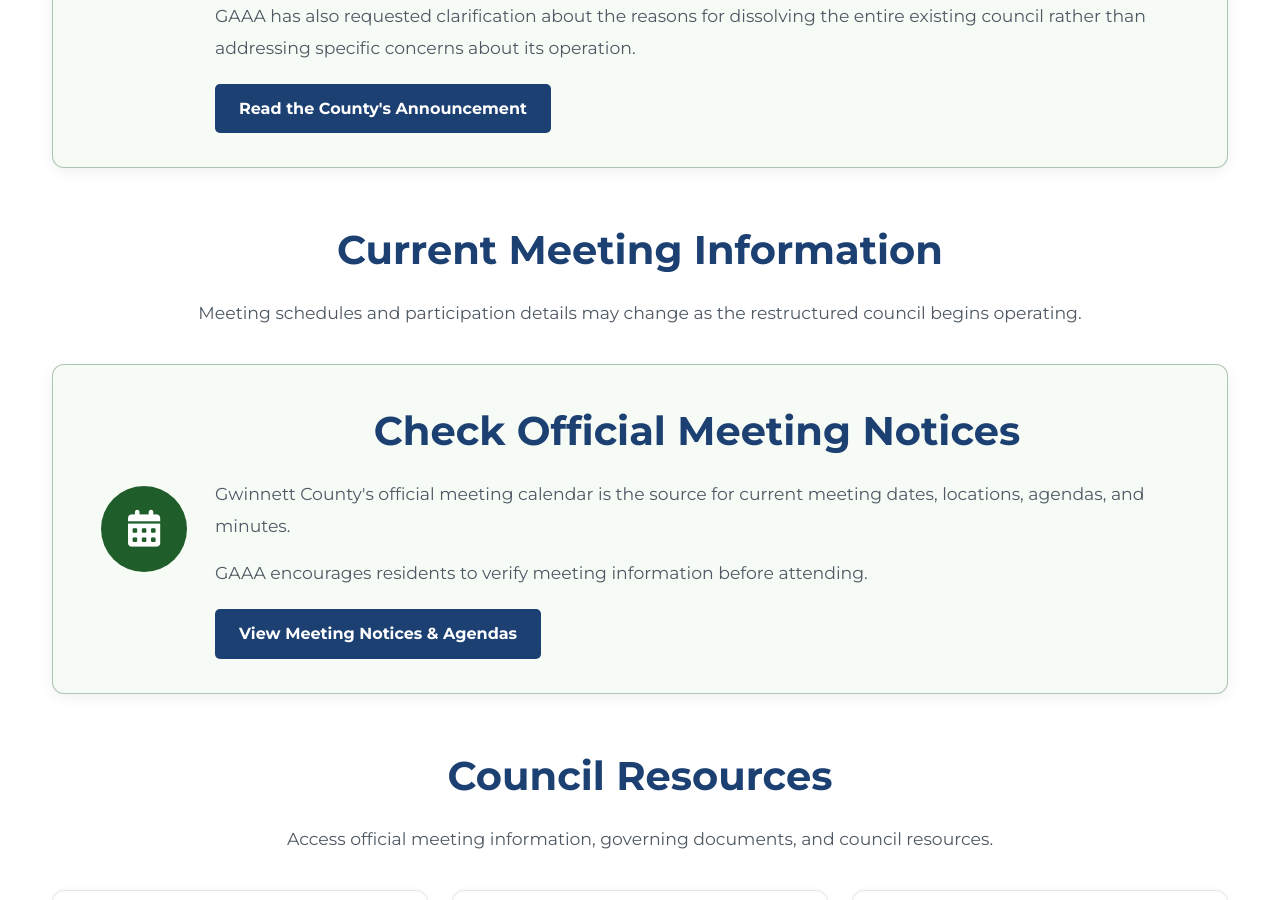
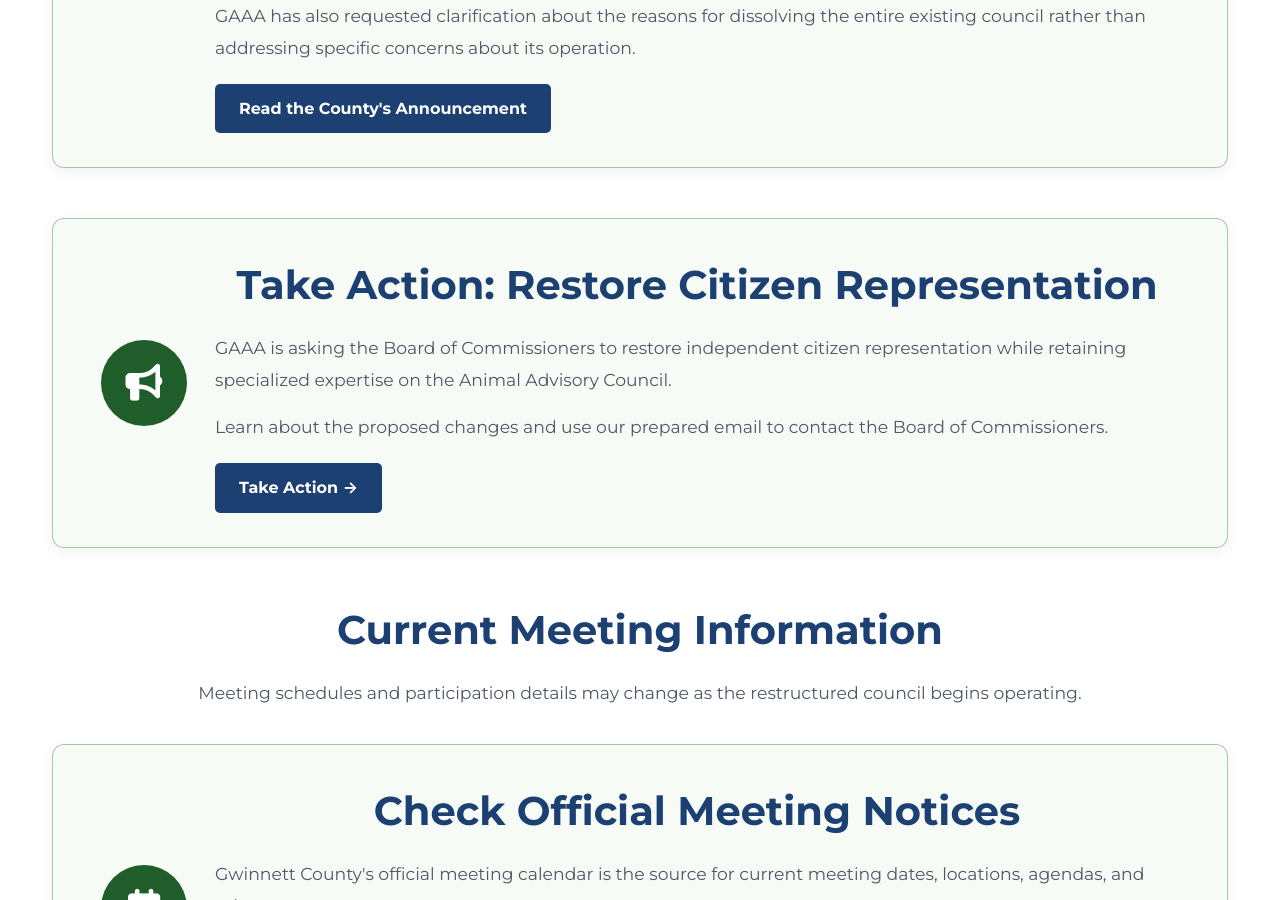
Before and after one commit to whitleybacon/gwinnett-animal-advocacy-alliance, a Jekyll site: the page built from get-involved/council-meetings/index.html, in a window 1280 px wide and 900 px high, scrolled down 2341 px. Built offline with Jekyll 4.4.1, drawn with Linux system fonts in a browser that asks for light colours.

Commit message:
Update index.html

```diff
--- a/get-involved/council-meetings/index.html
+++ b/get-involved/council-meetings/index.html
@@ -233,6 +233,46 @@
 </section>
 
 
+<!-- TAKE ACTION -->
+
+<section class="home-section">
+
+    <div class="alert-banner">
+
+        <div class="alert-banner-icon">
+            <i class="fas fa-bullhorn"></i>
+        </div>
+
+        <div class="alert-banner-content">
+
+            <h2>Take Action: Restore Citizen Representation</h2>
+
+            <p>
+                GAAA is asking the Board of Commissioners
+                to restore independent citizen representation
+                while retaining specialized expertise on
+                the Animal Advisory Council.
+            </p>
+
+            <p style="margin-top: 15px;">
+                Learn about the proposed changes and use
+                our prepared email to contact the Board
+                of Commissioners.
+            </p>
+
+            <a href="/animal-advisory-council-action/"
+               class="btn"
+               style="margin-top: 20px;">
+                Take Action &rarr;
+            </a>
+
+        </div>
+
+    </div>
+
+</section>
+
+
 <!-- CURRENT MEETING INFORMATION -->
 
 <section class="home-section">
```
